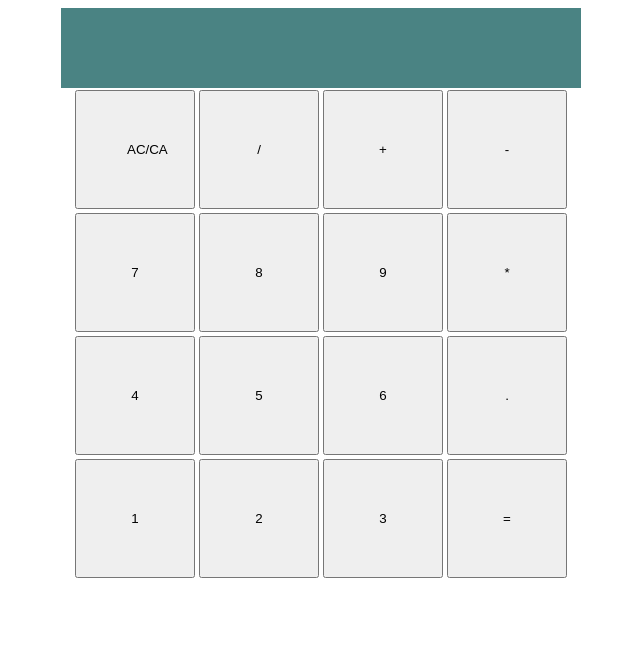
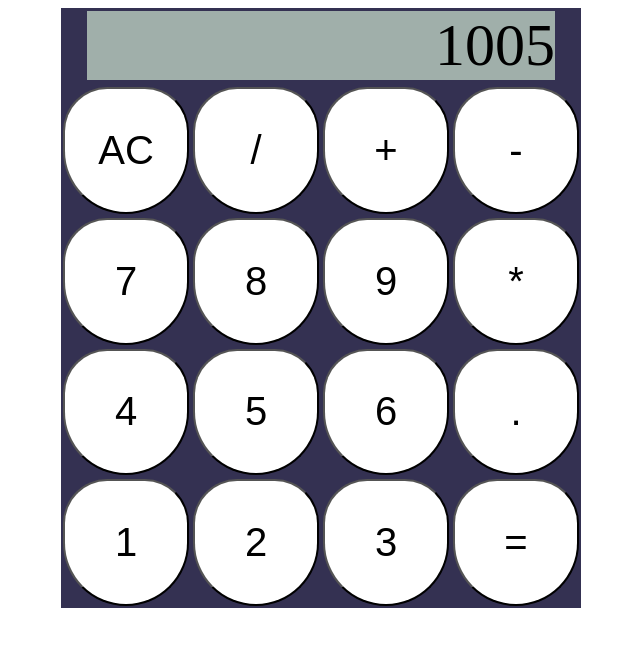
Before and after one commit to ArthurASB/odin-calculator, a plain HTML site: page index.html in a window 1280 px wide. Shown: the whole page, without its empty margins (319-959 px from the left). Drawn offline with Linux system fonts and the light colour scheme.

Commit message:
Redesign calculator to ti-84 style

```diff
--- a/index.html
+++ b/index.html
@@ -9,11 +9,11 @@
 </head>
 <body>
     <div class="container">
-        <div class="display"></div>
+        <div class="display">1005</div>
         <div class="keyboard">
-            <button>AC/CA</button>
-            <button>/</button>
-            <button>+</button>
+            <button id="clear">AC</button>
+            <button id="division">/</button>
+            <button id="addition">+</button>
             <button>-</button>
             <button>7</button>
             <button>8</button>
--- a/style.css
+++ b/style.css
@@ -9,22 +9,45 @@ body {
     height: 600px;
     max-width: 520px;
     flex-direction: column;
+    background-color: rgb(52, 49, 82);
+    justify-content: space-between;
+    align-items: center;
+    gap: 5px;
 }
 
 .display {
     height: 80px;
-    width: auto;
-    background-color: rgb(74, 131, 131);
+    /* align-self: center; */
+    width: 90%;
+    background-color: rgb(160, 175, 170);
+    margin-top: 3px;
+    text-align: right;
+    font-size: 60px;
 }
 
 .keyboard {
+    height: 610px;
     flex-wrap: wrap;
     display: flex;
-    justify-content: center;
+    justify-content: space-evenly;
 }
 
 button {
-    padding: 50px;
+    text-align: center;
+    font-size: 40px;
+    padding: 10px;
     margin: 2px;
-    width: 120px;
+    width: 23%;
+    flex-grow: 1;
+    background-color: white;
+    border-radius: 35% 35% 50% 50%;
 }
+
+button:hover {
+    background-color: cadetblue;
+    color: white;
+}
+
+button:active{
+    background-color: grey;
+}
```
Also changed, not shown: script.js (+9 -0 lines).
